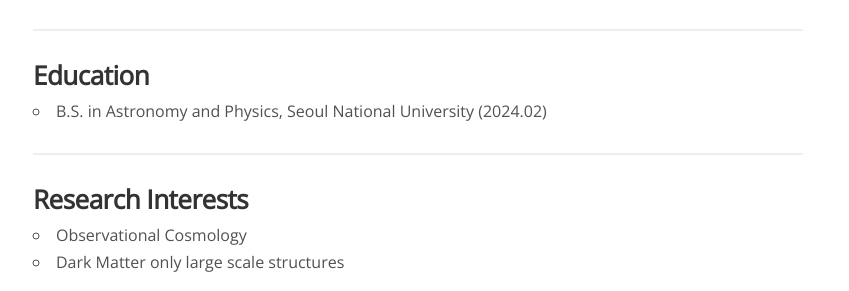
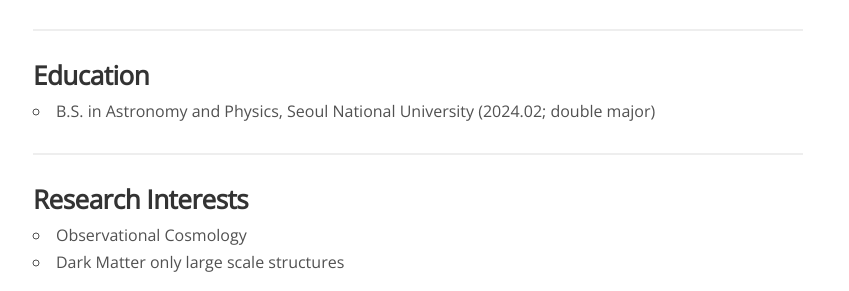
Before and after one commit to exgalcos/exgalcos.github.io, a Jekyll site: the page built from _people/soojin_kim.md, in a window 1280 px wide and 925 px high. Shown: the part 631-922 px from the top of the window, without its empty margins (222-1071 px from the left). Built offline with Jekyll 4.4.1, drawn with Linux system fonts in a browser that asks for light colours; nearby versions of some CDN libraries; comment, search, counter and statistics services are not loaded.

Commit message:
Update soojin_kim.md

```diff
--- a/_people/soojin_kim.md
+++ b/_people/soojin_kim.md
@@ -17,7 +17,7 @@ joined: 2022
 
 ### Education
 
-* B.S. in Astronomy and Physics, Seoul National University (2024.02)
+* B.S. in Astronomy and Physics, Seoul National University (2024.02; double major)
 
 <hr>
 
```
